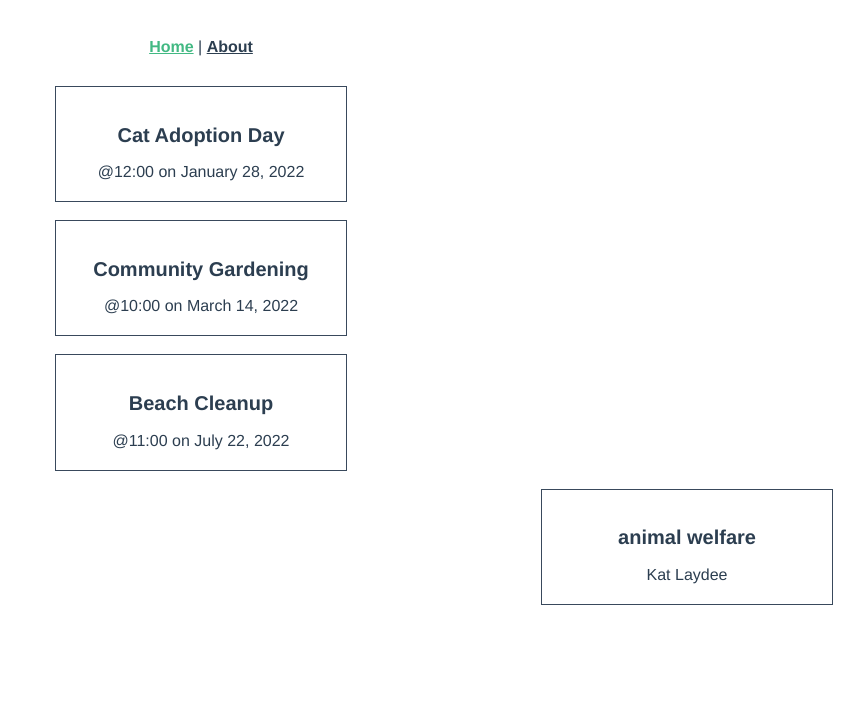
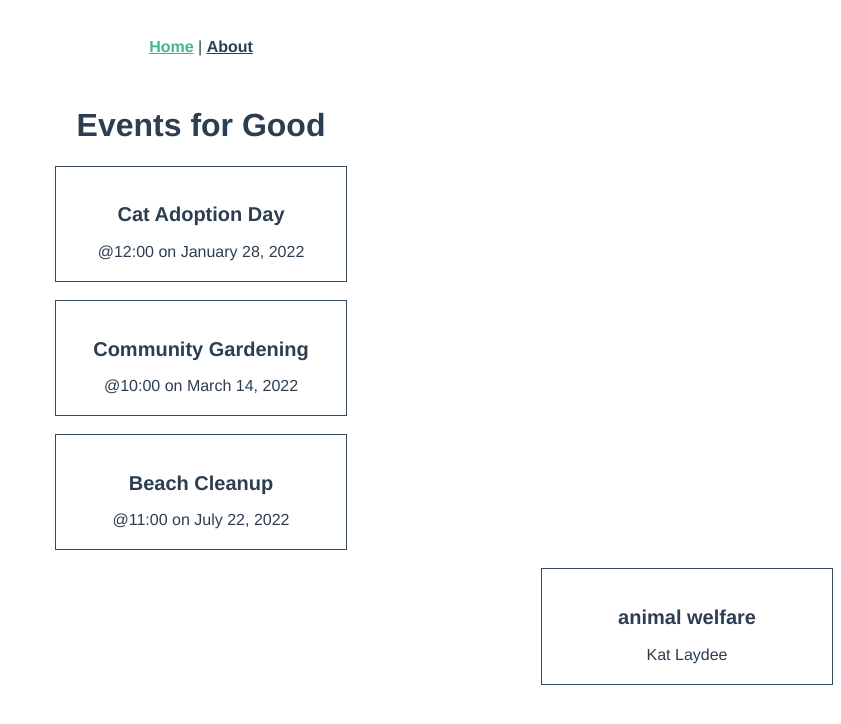
Before and after one commit to muanpee/lab2-Vue-vite, a Vue app in the folder lab02-vue-vite/: page / in a window 1280 px wide. Shown: the top 724 px of the page, without its empty margins (439-1280 px from the left). Built offline with nearby package versions, Linux system fonts and the light colour scheme; the HTML template or start-up script is replaced by a standard one.

Commit message:
show header only home page 9.3

```diff
--- a/lab02-vue-vite/src/views/HomeView.vue
+++ b/lab02-vue-vite/src/views/HomeView.vue
@@ -46,6 +46,7 @@ const animalWelfareEvent = computed(() =>
 </script>
 
 <template>
+  <h1>Events for Good</h1>
   <div>
     <div class="events">
       <div
```
Also changed, not shown: lab02-vue-vite/src/App.vue (line endings or trailing spaces).
